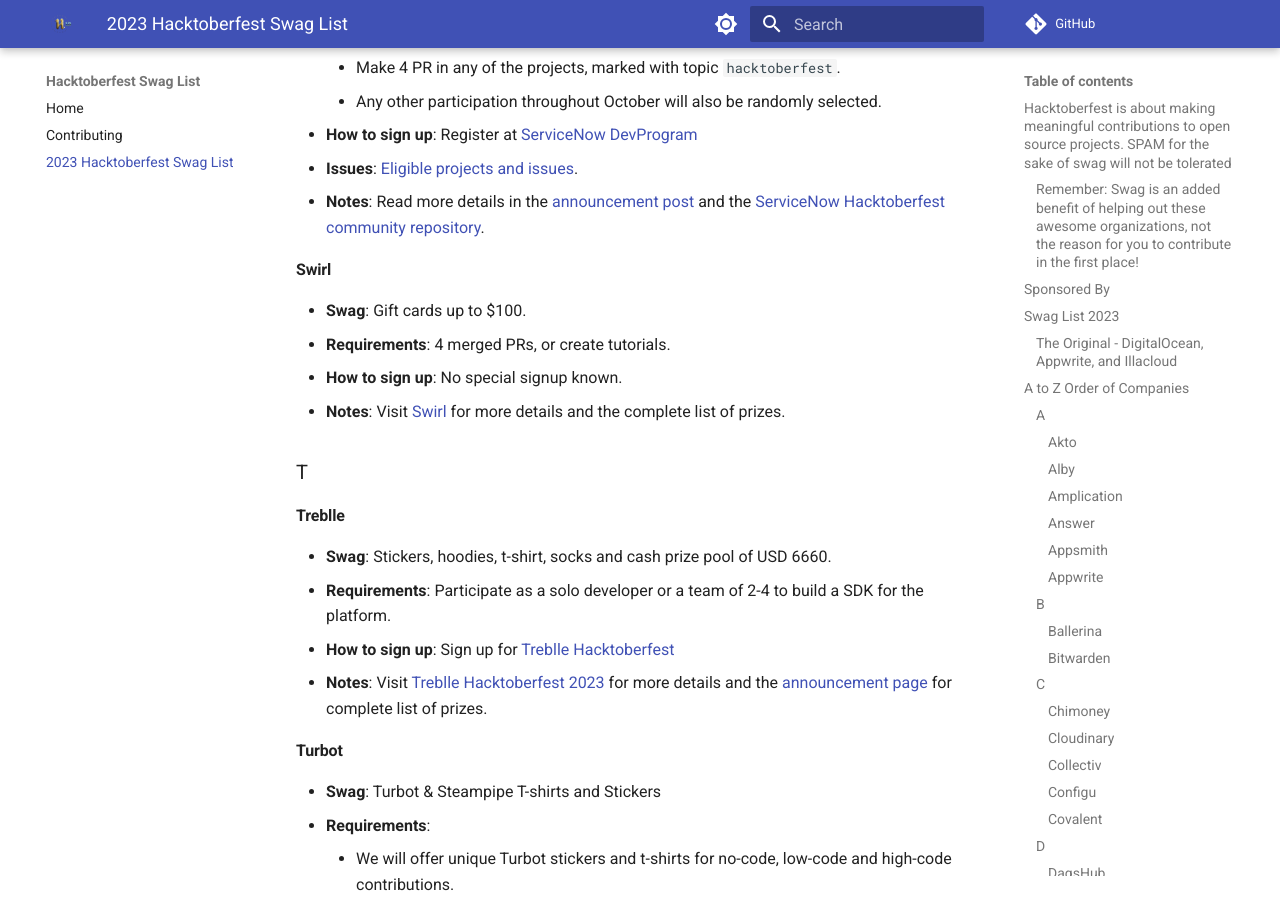
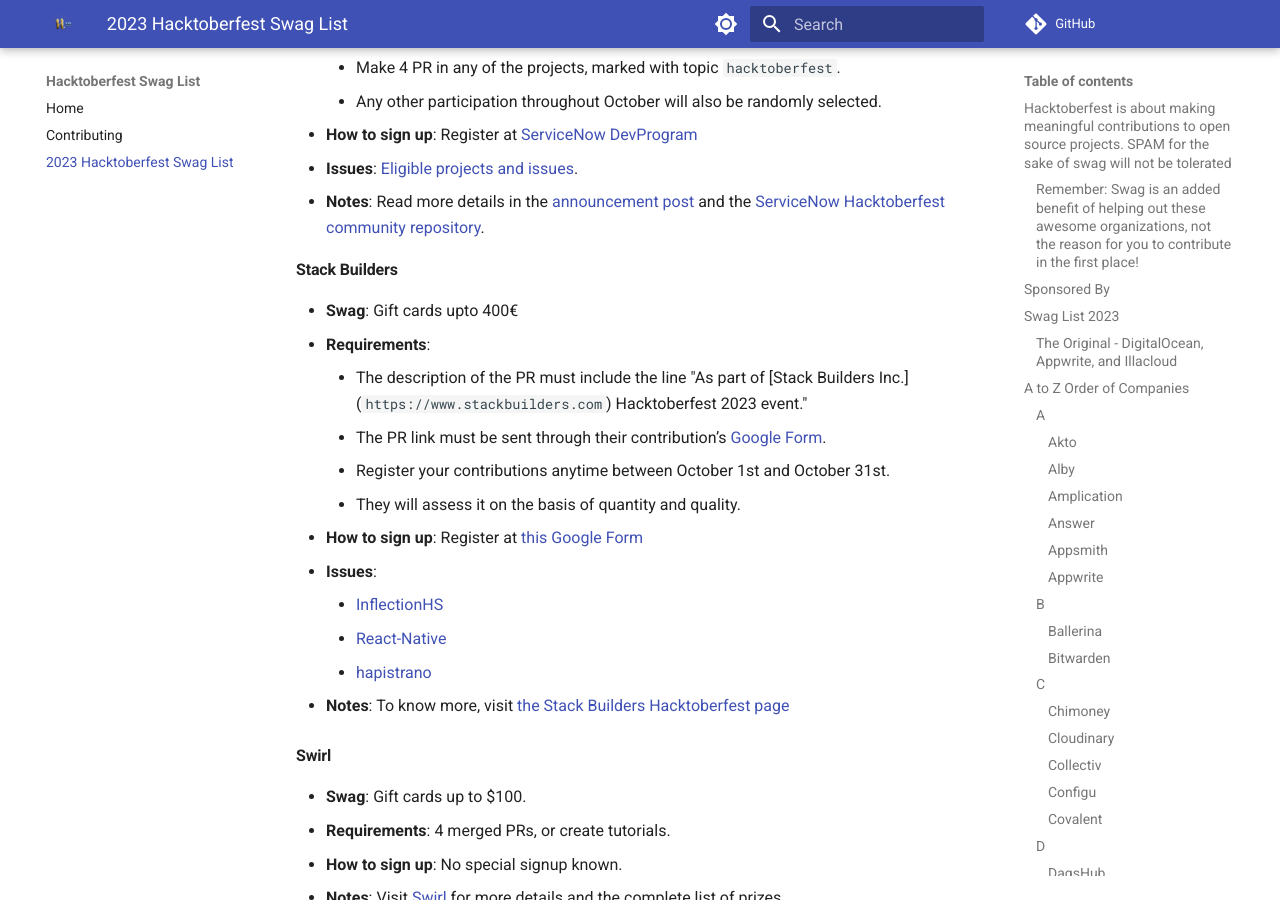
Before and after one commit to crweiner/hacktoberfest-swag-list, an MkDocs documentation site: the page built from docs/list.md, in a window 1280 px wide and 900 px high, scrolled down 13051 px. Built offline with MkDocs 1.6.1 and Material for MkDocs 9.7.7, drawn with Linux system fonts in a browser that asks for light colours; plug-ins that fetch from the network failed and are left out; comment, search, counter and statistics services are not loaded.

Commit message:
Added stackbuilders in the list (#775)
* Added AIrbyte

* Added Stackbuilder

* Some minor changes

* updated the requirements

* updated the requirements

* updated the requirements

* updated the requirements

```diff
--- a/docs/list.md
+++ b/docs/list.md
@@ -430,6 +430,22 @@
 - **Issues**: [Eligible projects and issues](https://github.com/ServiceNowDevProgram/Hacktoberfest).
 - **Notes**: Read more details in the [announcement post](https://developer.servicenow.com/blog.do?p=/post/hacktoberfest-2023/) and the [ServiceNow Hacktoberfest community repository](https://github.com/ServiceNowDevProgram/Hacktoberfest).
 
+#### **Stack Builders**
+
+- **Swag**: Gift cards upto 400€
+- **Requirements**:
+    - The description of the PR must include the line "As part of \[Stack Builders Inc.\]\(`https://www.stackbuilders.com`\) Hacktoberfest 2023 event."
+    - The PR link must be sent through their contribution’s [Google Form](https://forms.gle/rXJwxjGEnv6e1DbWA).
+    - Register your contributions anytime between October 1st and October 31st.
+    - They will assess it on the basis of quantity and quality.
+- **How to sign up**: Register at [this Google Form](https://docs.google.com/forms/d/1mjgfW25HCQQnXYmGuTL9W2ao-DFaeoYW7lWM_5E8QmQ/viewform?edit_requested=true)
+- **Issues**:
+    - [InflectionHS](https://github.com/stackbuilders/inflections-hs)
+    - [React-Native](https://github.com/stackbuilders/react-native-spotlight-tour)
+    - [hapistrano](https://github.com/stackbuilders/hapistrano)
+
+- **Notes**: To know more, visit [the Stack Builders Hacktoberfest page](https://www.stackbuilders.com/hacktoberfest/)
+
 #### **Swirl**
 
 - **Swag**: Gift cards up to $100.
```
